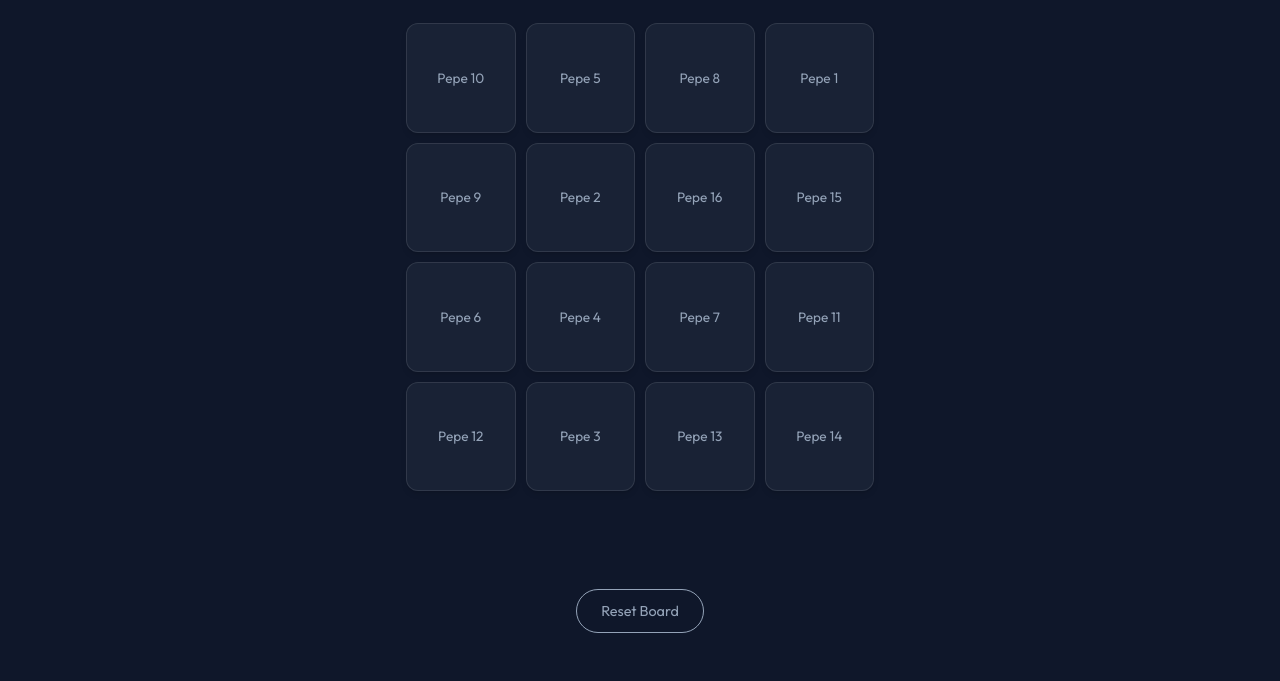
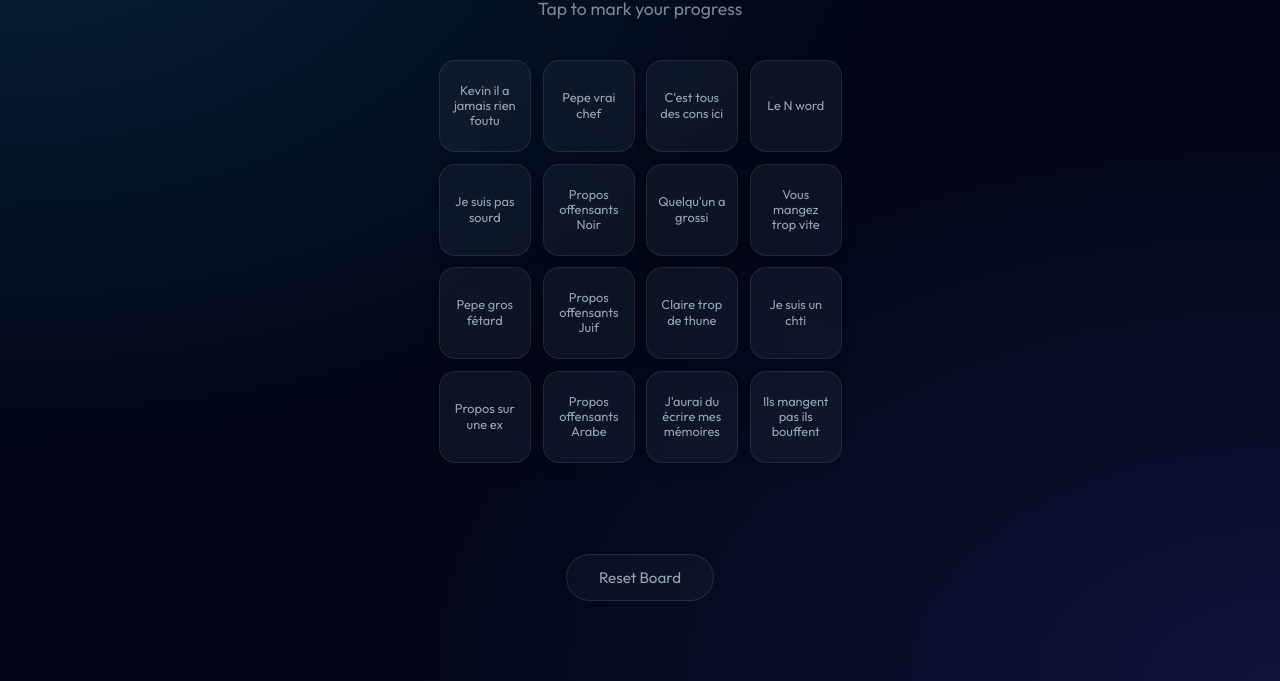
Before and after one commit to KevinArnaudLille/bingo-pepe-edition, a plain HTML site: page index.html in a window 1280 px wide. Shown: the part 119-800 px from the top of the page. Drawn offline with Linux system fonts and the light colour scheme.

Commit message:
some improvements

```diff
--- a/config.json
+++ b/config.json
@@ -1,18 +1,18 @@
 [
-  "Pepe 1",
-  "Pepe 2",
-  "Pepe 3",
-  "Pepe 4",
-  "Pepe 5",
-  "Pepe 6",
-  "Pepe 7",
-  "Pepe 8",
-  "Pepe 9",
-  "Pepe 10",
-  "Pepe 11",
-  "Pepe 12",
-  "Pepe 13",
-  "Pepe 14",
-  "Pepe 15",
-  "Pepe 16"
+  "Le N word",
+  "Propos offensants Noir",
+  "Propos offensants Arabe",
+  "Propos offensants Juif",
+  "Pepe vrai chef",
+  "Pepe gros fétard",
+  "Claire trop de thune",
+  "C'est tous des cons ici",
+  "Je suis pas sourd",
+  "Kevin il a jamais rien foutu",
+  "Je suis un chti",
+  "Propos sur une ex",
+  "J'aurai du écrire mes mémoires",
+  "Ils mangent pas ils bouffent",
+  "Vous mangez trop vite",
+  "Quelqu'un a grossi"
 ]
--- a/index.html
+++ b/index.html
@@ -1,5 +1,6 @@
 <!DOCTYPE html>
 <html lang="en">
+
 <head>
     <meta charset="UTF-8">
     <meta name="viewport" content="width=device-width, initial-scale=1.0, maximum-scale=1.0, user-scalable=no">
@@ -9,6 +10,7 @@
     <link rel="preconnect" href="https://fonts.gstatic.com" crossorigin>
     <link href="https://fonts.googleapis.com/css2?family=Outfit:wght@400;700&display=swap" rel="stylesheet">
 </head>
+
 <body>
     <div class="app-container">
         <header>
@@ -25,6 +27,12 @@
             <button id="reset-btn" class="secondary-btn">Reset Board</button>
         </footer>
     </div>
-    <script src="script.js"></script>
+    <script>
+        // Cache-busting for script.js
+        const script = document.createElement('script');
+        script.src = 'script.js?t=' + Date.now();
+        document.body.appendChild(script);
+    </script>
 </body>
+
 </html>
--- a/script.js
+++ b/script.js
@@ -22,7 +22,8 @@ async function init() {
 
 async function loadConfigAndShuffle() {
     try {
-        const response = await fetch('config.json');
+        // Add cache-busting timestamp
+        const response = await fetch(`config.json?t=${Date.now()}`);
         const config = await response.json();
 
         // Shuffle the config
@@ -50,7 +51,12 @@ function saveState() {
 function toggleCell(index) {
     state.cells[index].checked = !state.cells[index].checked;
     saveState();
-    render();
+
+    // Update only the specific cell DOM element
+    const cellEl = document.querySelector(`[data-index="${index}"]`);
+    if (cellEl) {
+        cellEl.classList.toggle('checked', state.cells[index].checked);
+    }
 }
 
 function handleReset() {
@@ -67,6 +73,7 @@ function render() {
         const cellEl = document.createElement('div');
         cellEl.className = `bingo-cell ${cell.checked ? 'checked' : ''}`;
         cellEl.textContent = cell.text;
+        cellEl.setAttribute('data-index', index);
         cellEl.style.animationDelay = `${index * 0.05}s`;
 
         cellEl.addEventListener('click', () => toggleCell(index));
--- a/style.css
+++ b/style.css
@@ -1,11 +1,12 @@
 :root {
-    --bg-color: #0f172a;
-    --card-bg: rgba(30, 41, 59, 0.7);
+    --bg-color: #020617;
+    --card-bg: rgba(30, 41, 59, 0.4);
+    --card-border: rgba(255, 255, 255, 0.08);
     --accent-color: #38bdf8;
-    --accent-glow: rgba(56, 189, 248, 0.3);
+    --accent-glow: rgba(56, 189, 248, 0.4);
     --text-primary: #f8fafc;
     --text-secondary: #94a3b8;
-    --checked-bg: linear-gradient(135deg, #38bdf8 0%, #818cf8 100%);
+    --checked-bg: linear-gradient(135deg, #0ea5e9 0%, #6366f1 100%);
     --checked-text: #ffffff;
     --font-main: 'Outfit', sans-serif;
 }
@@ -19,6 +20,9 @@
 
 body {
     background-color: var(--bg-color);
+    background-image:
+        radial-gradient(at 0% 0%, rgba(56, 189, 248, 0.15) 0px, transparent 50%),
+        radial-gradient(at 100% 100%, rgba(99, 102, 241, 0.15) 0px, transparent 50%);
     color: var(--text-primary);
     font-family: var(--font-main);
     min-height: 100vh;
@@ -30,11 +34,11 @@ body {
 
 .app-container {
     width: 100%;
-    max-width: 500px;
-    padding: 2rem 1rem;
+    max-width: 450px;
+    padding: 3rem 1.5rem;
     display: flex;
     flex-direction: column;
-    gap: 2rem;
+    gap: 2.5rem;
     min-height: 100vh;
 }
 
@@ -43,57 +47,66 @@ header {
 }
 
 h1 {
-    font-size: 2.5rem;
+    font-size: 3rem;
     font-weight: 700;
+    letter-spacing: -0.02em;
     background: linear-gradient(to right, #38bdf8, #818cf8);
     -webkit-background-clip: text;
+    background-clip: text;
     -webkit-text-fill-color: transparent;
     margin-bottom: 0.5rem;
 }
 
 .subtitle {
     color: var(--text-secondary);
-    font-size: 1rem;
+    font-size: 1.1rem;
+    font-weight: 400;
+    opacity: 0.8;
 }
 
 .grid-container {
     display: grid;
     grid-template-columns: repeat(4, 1fr);
-    gap: 10px;
+    gap: 12px;
     width: 100%;
     aspect-ratio: 1 / 1;
 }
 
 .bingo-cell {
     background: var(--card-bg);
-    border: 1px solid rgba(255, 255, 255, 0.1);
-    border-radius: 12px;
+    border: 1px solid var(--card-border);
+    border-radius: 16px;
     display: flex;
     align-items: center;
     justify-content: center;
     text-align: center;
-    padding: 8px;
-    font-size: 0.85rem;
-    font-weight: 400;
+    padding: 10px;
+    font-size: 0.8rem;
+    line-height: 1.2;
+    font-weight: 500;
     cursor: pointer;
-    transition: all 0.3s cubic-bezier(0.4, 0, 0.2, 1);
-    backdrop-filter: blur(8px);
+    transition: transform 0.2s cubic-bezier(0.34, 1.56, 0.64, 1), background 0.3s ease, box-shadow 0.3s ease, border-color 0.3s ease;
+    backdrop-filter: blur(12px);
+    -webkit-backdrop-filter: blur(12px);
     user-select: none;
     aspect-ratio: 1 / 1;
     color: var(--text-secondary);
-    box-shadow: 0 4px 6px -1px rgba(0, 0, 0, 0.1), 0 2px 4px -1px rgba(0, 0, 0, 0.06);
+    box-shadow: 0 10px 15px -3px rgba(0, 0, 0, 0.1);
+    opacity: 0;
+    /* For animation */
 }
 
 .bingo-cell:active {
-    transform: scale(0.95);
+    transform: scale(0.92);
 }
 
 .bingo-cell.checked {
     background: var(--checked-bg);
     color: var(--checked-text);
-    border-color: transparent;
-    box-shadow: 0 0 20px var(--accent-glow);
+    border-color: rgba(255, 255, 255, 0.2);
+    box-shadow: 0 0 25px var(--accent-glow);
     font-weight: 700;
+    transform: scale(1.02);
 }
 
 .loader {
@@ -107,32 +120,41 @@ footer {
     margin-top: auto;
     display: flex;
     justify-content: center;
-    padding: 1rem 0;
+    padding: 2rem 0;
 }
 
 .secondary-btn {
-    background: transparent;
-    border: 1px solid var(--text-secondary);
+    background: rgba(255, 255, 255, 0.03);
+    border: 1px solid rgba(255, 255, 255, 0.1);
     color: var(--text-secondary);
-    padding: 0.75rem 1.5rem;
+    padding: 0.8rem 2rem;
     border-radius: 9999px;
     font-family: var(--font-main);
-    font-size: 0.9rem;
+    font-size: 0.95rem;
+    font-weight: 500;
     cursor: pointer;
     transition: all 0.2s;
+    backdrop-filter: blur(4px);
 }
 
 .secondary-btn:active {
-    background: rgba(255, 255, 255, 0.05);
-    transform: translateY(1px);
+    background: rgba(255, 255, 255, 0.08);
+    transform: translateY(2px);
 }
 
 /* Animations */
-@keyframes fadeIn {
-    from { opacity: 0; transform: translateY(10px); }
-    to { opacity: 1; transform: translateY(0); }
+@keyframes fadeInScale {
+    from {
+        opacity: 0;
+        transform: scale(0.8) translateY(20px);
+    }
+
+    to {
+        opacity: 1;
+        transform: scale(1) translateY(0);
+    }
 }
 
 .bingo-cell {
-    animation: fadeIn 0.4s ease-out forwards;
+    animation: fadeInScale 0.6s cubic-bezier(0.22, 1, 0.36, 1) forwards;
 }
```
